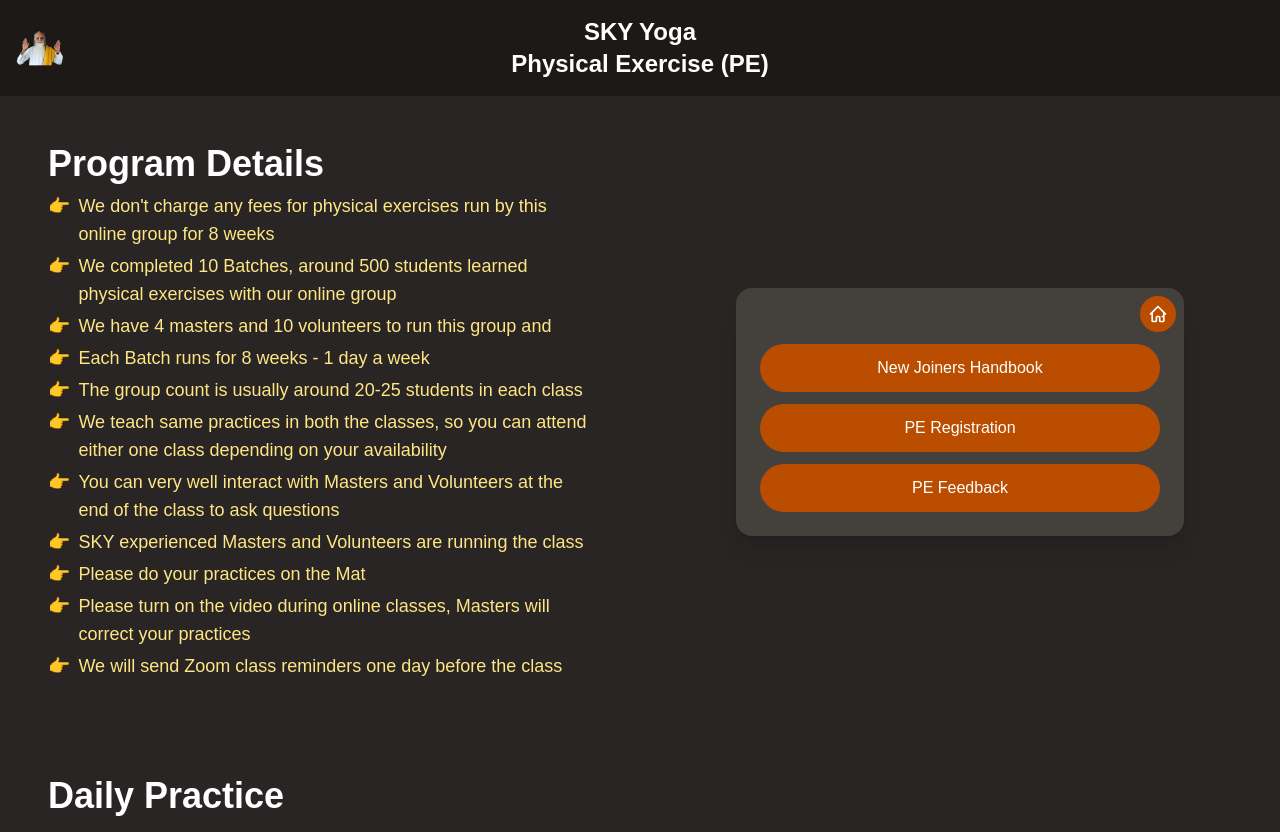
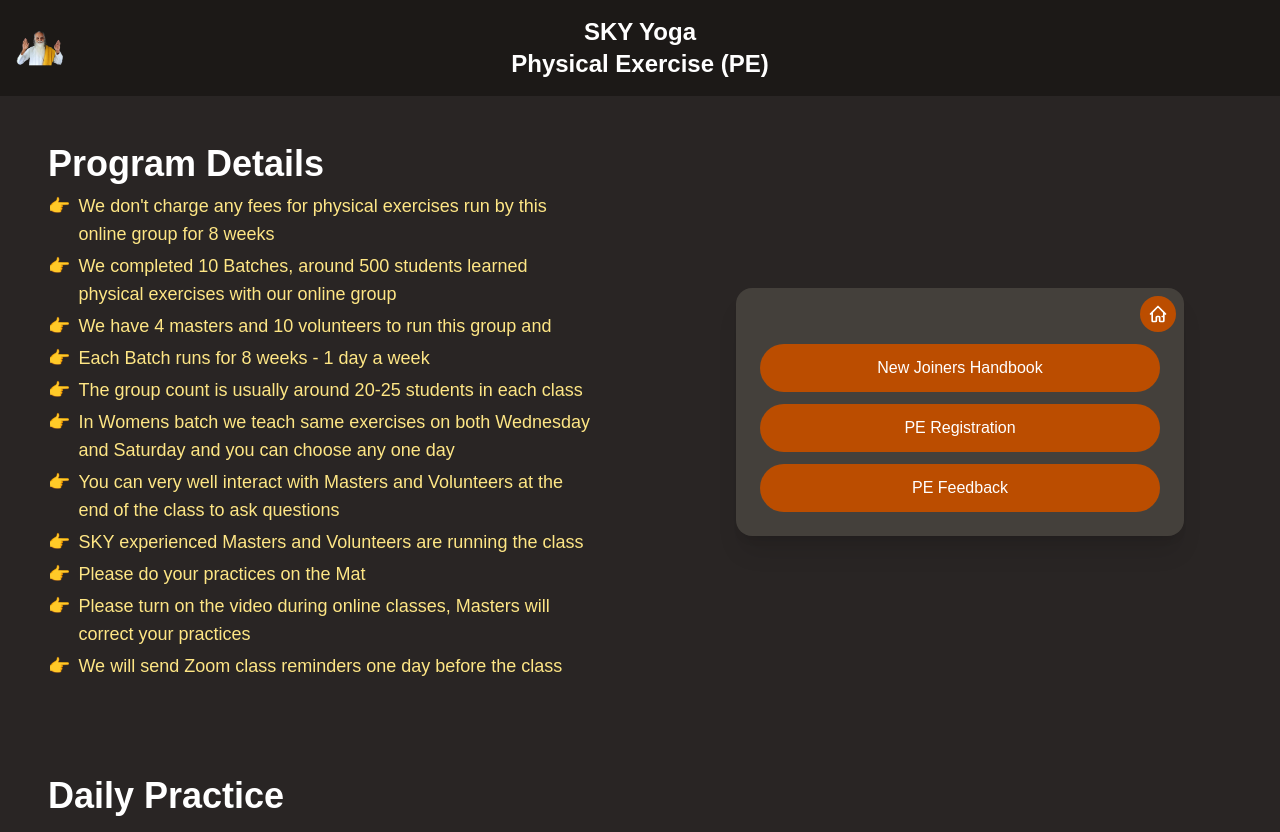
Before and after one commit to Itz-Viggy/Yoga-Registration, a Next.js app: page /pe in a window 1280 px wide. Built offline with nearby package versions, Linux system fonts and the light colour scheme.

Commit message:
Content Changes

```diff
--- a/src/app/pe/page.tsx
+++ b/src/app/pe/page.tsx
@@ -62,7 +62,7 @@ export default function HomePage() {
 
                   "Each Batch runs for 8 weeks - 1 day a week",
                   "The group count is usually around 20-25 students in each class",
-                  "We teach same practices in both the classes, so you can attend either one class depending on your availability",
+                  "In Womens batch we teach same exercises on both Wednesday and Saturday and you can choose any one day",
                   "You can very well interact with Masters and Volunteers at the end of the class to ask questions",
                   "SKY experienced Masters and Volunteers are running the class",
                   "Please do your practices on the Mat",
```
